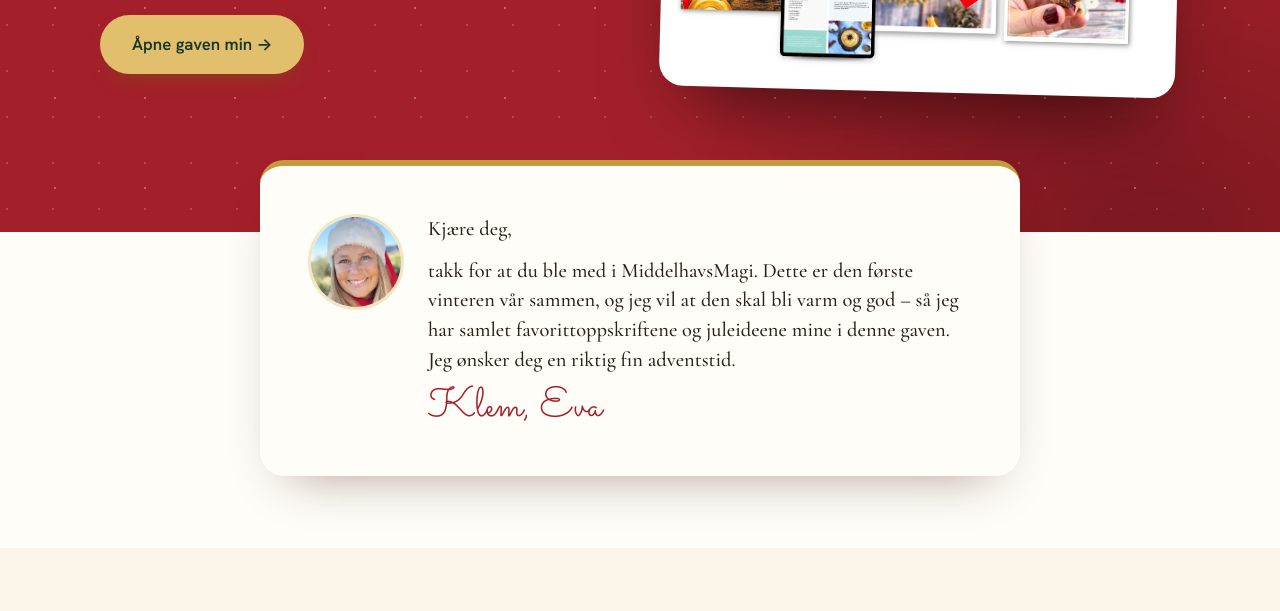
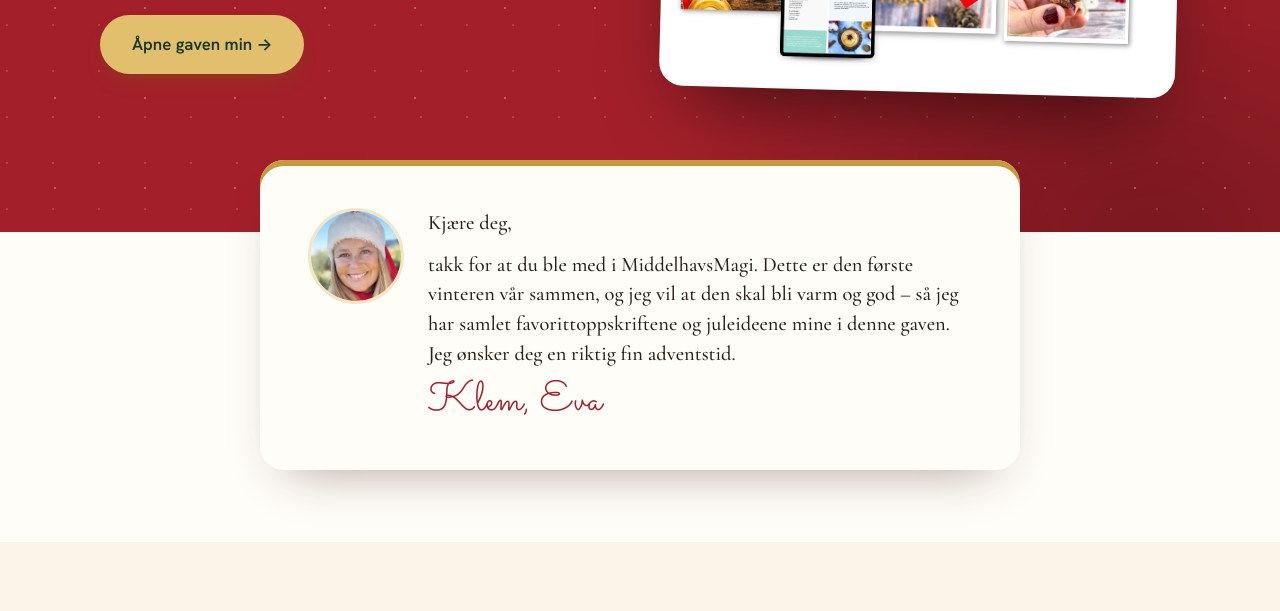
Before and after one commit to haphuongharley-wq/eva-bf-2026-review, a plain HTML site: page pages/julegaven.html in a window 1280 px wide. Shown: the part 590-1201 px from the top of the page. Drawn offline with nearby package versions, Linux system fonts and the light colour scheme.

Commit message:
Gift page letter card edge

```diff
--- a/pages/julegaven.html
+++ b/pages/julegaven.html
@@ -173,7 +173,7 @@ footer.site .logo{color:var(--on-dark);display:block;margin-bottom:8px;font-size
 .pack-card{position:relative;background:var(--white);border-radius:var(--r-lg);padding:14px;box-shadow:0 40px 80px -30px rgba(0,0,0,.6);transform:rotate(1.5deg)}
 .pack-card .seal{position:absolute;left:-14px;top:-26px}
 .bow{position:absolute;right:-10px;top:-14px;width:90px;height:90px}
-.letter{max-width:760px;margin:calc(-1 * var(--s7)) auto 0;position:relative;z-index:2;background:var(--paper);border-radius:var(--r-lg);padding:clamp(26px,5vw,48px);box-shadow:var(--shadow);display:grid;gap:var(--s4);align-items:start;border-top:6px solid var(--gold)}
+.letter{max-width:760px;margin:calc(-1 * var(--s7)) auto 0;position:relative;z-index:2;background:var(--paper);border-radius:var(--r-lg);padding:clamp(26px,5vw,48px);box-shadow:inset 0 6px 0 var(--gold),var(--shadow);display:grid;gap:var(--s4);align-items:start}
 .letter img{width:96px;height:96px;border-radius:50%;object-fit:cover;border:3px solid var(--gold-soft)}
 .letter p{font-family:var(--serif);font-size:1.28rem;line-height:1.45;margin:0 0 .6em}
 .unlock{max-width:560px;margin:0 auto}
```
